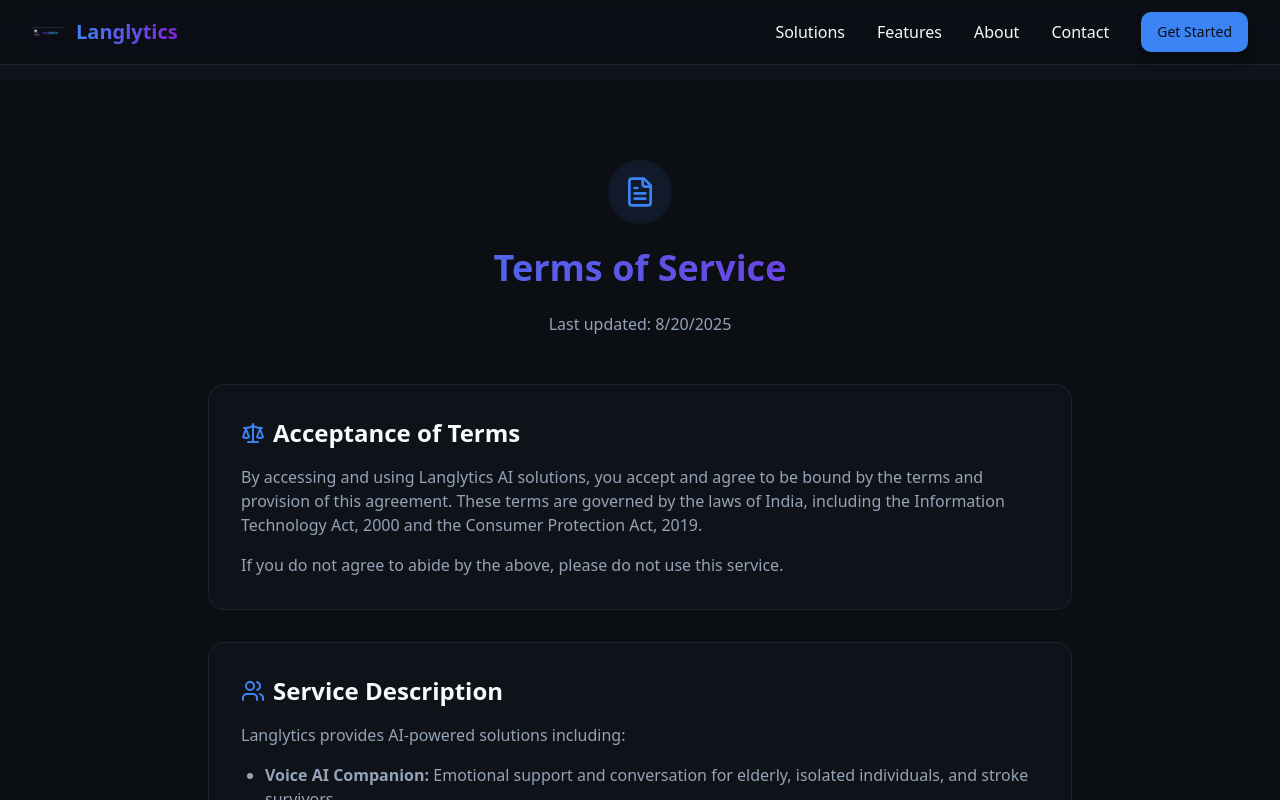
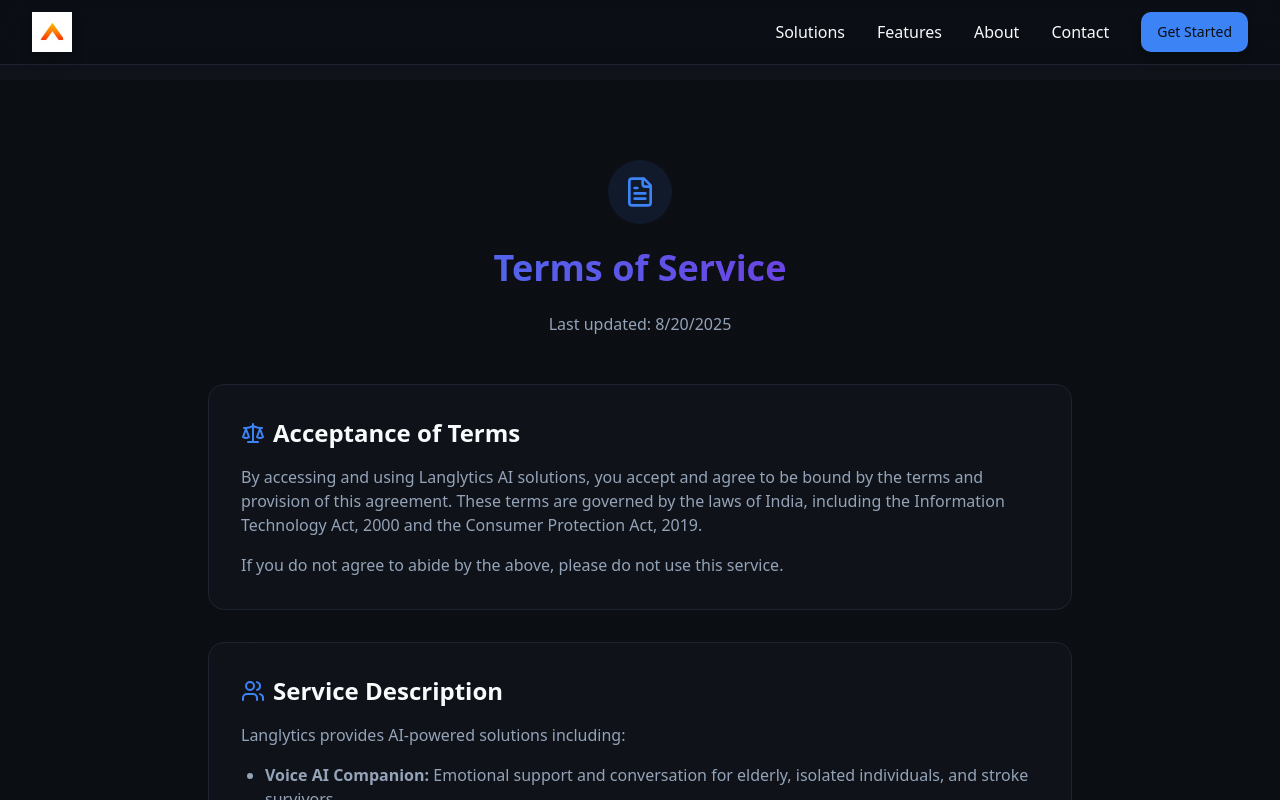
Before and after one commit to ramachandra742/langlytics-aura, a React (Vite) app: page /terms in a window 1280 px wide. Shown: the top 800 px of the page. Built offline with nearby package versions, Linux system fonts and the light colour scheme.

Commit message:
Update logo and text
Replaced the highlighted red area with the attached logo image, including the "Langlytics" text, ensuring it blends well with the background.

```diff
--- a/src/components/Navigation.tsx
+++ b/src/components/Navigation.tsx
@@ -2,7 +2,7 @@ import { Button } from "@/components/ui/button";
 import { Menu, X } from "lucide-react";
 import { useState } from "react";
 import { Link, useNavigate, useLocation } from "react-router-dom";
-const langlyticsLogo = "/langlytics-logo-symbol.png";
+const langlyticsLogo = "/langlytics-orange-symbol.png";
 
 export const Navigation = () => {
   const [isOpen, setIsOpen] = useState(false);
@@ -40,15 +40,12 @@ export const Navigation = () => {
       <div className="max-w-7xl mx-auto px-4 sm:px-6 lg:px-8">
         <div className="flex justify-between items-center h-16">
           {/* Logo */}
-          <div className="flex items-center gap-3 cursor-pointer" onClick={handleLogoClick}>
-            <div className="w-8 h-8 flex items-center justify-center">
-              <img
-                src={langlyticsLogo}
-                alt="Langlytics Logo"
-                className="w-full h-full object-contain drop-shadow-sm"
-              />
-            </div>
-            <span className="text-xl font-bold gradient-text">Langlytics</span>
+          <div className="flex items-center cursor-pointer" onClick={handleLogoClick}>
+            <img
+              src={langlyticsLogo}
+              alt="Langlytics"
+              className="h-10 w-auto object-contain drop-shadow-lg"
+            />
           </div>
 
           {/* Desktop Menu */}
```
Also changed, not shown: public/langlytics-orange-symbol.png (added).
